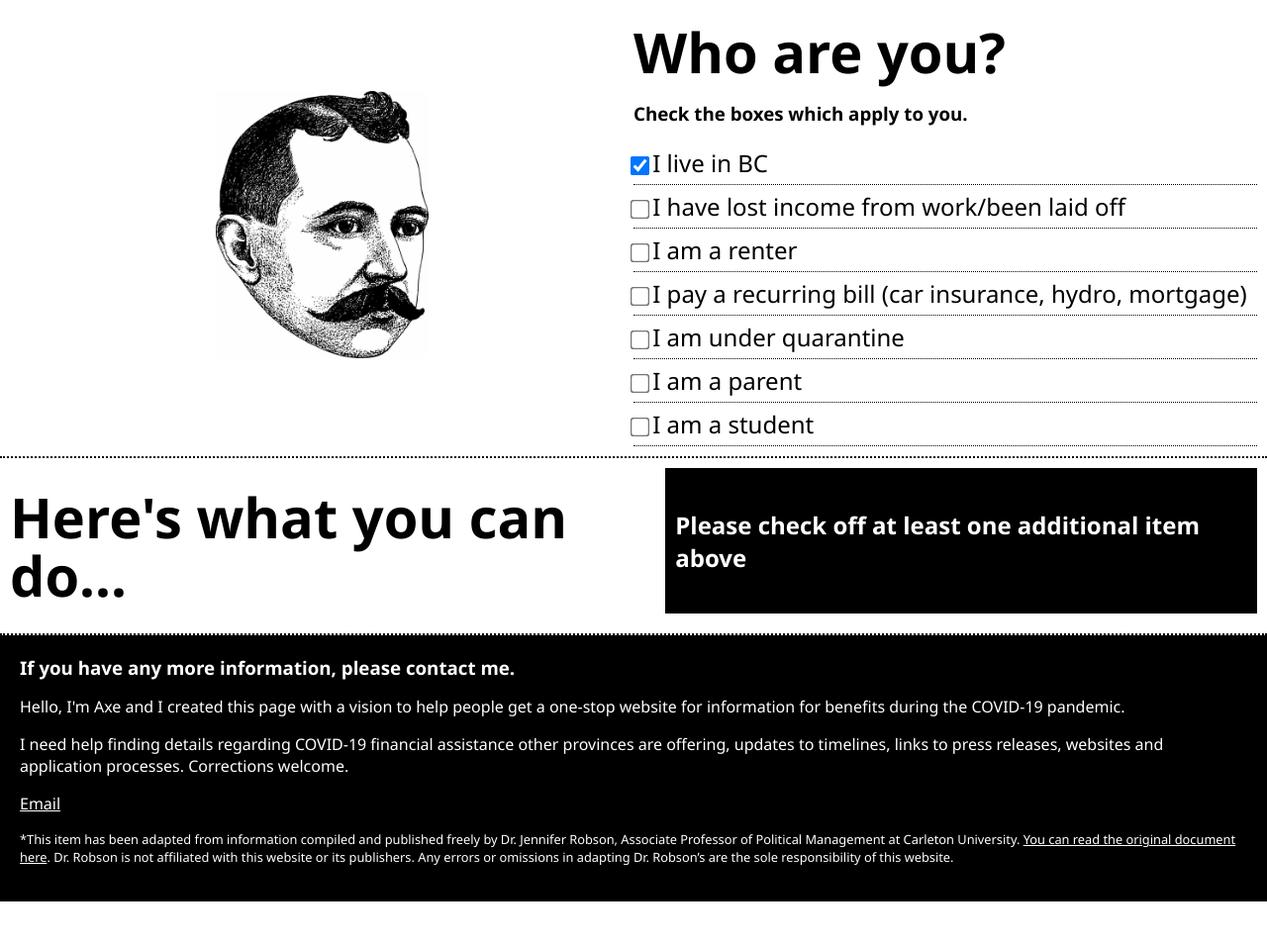
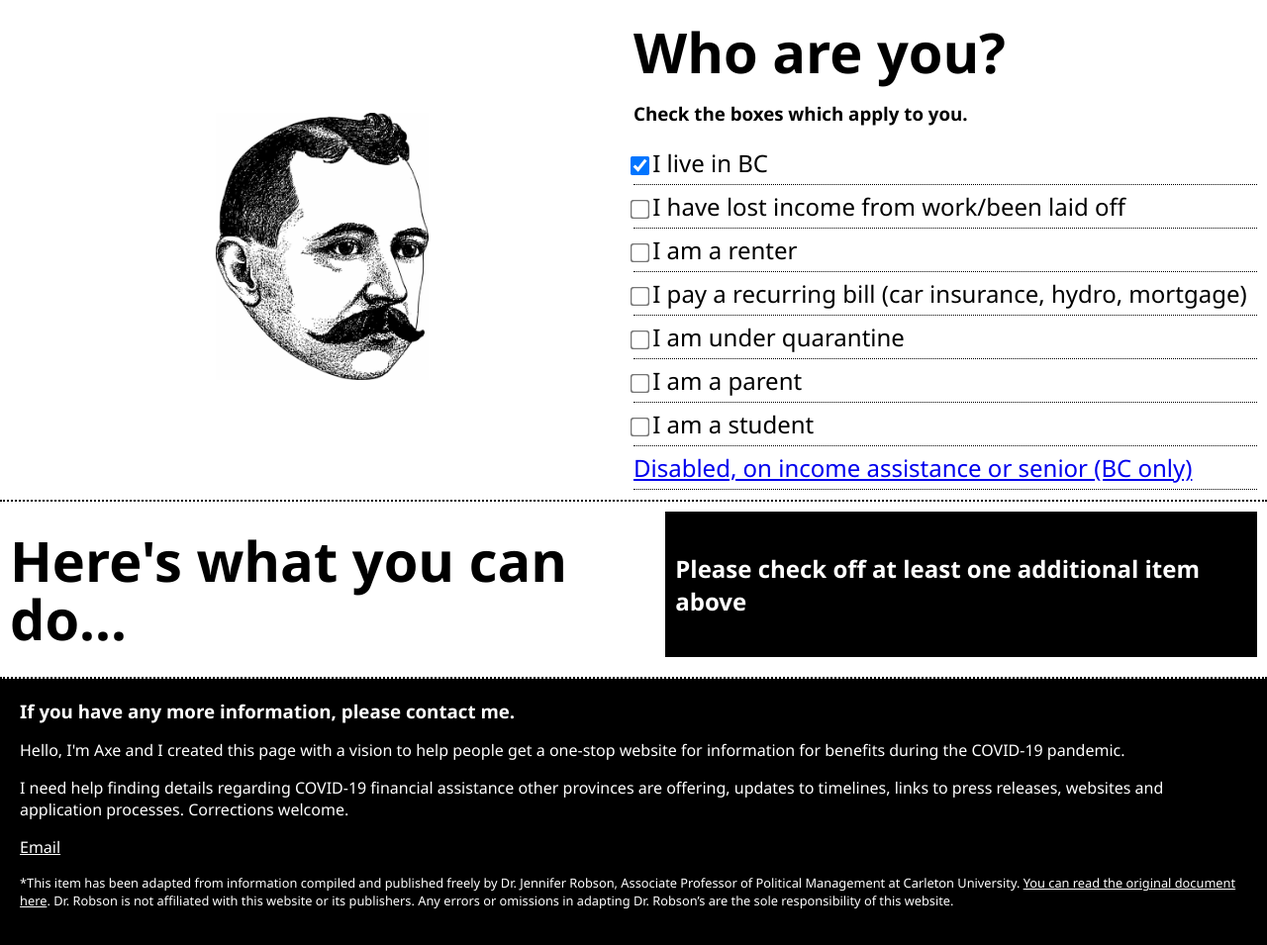
Before and after one commit to xuyunzeng/covid19help, a plain HTML site: page index.html in a window 1280 px wide. Shown: the part 456-1411 px from the top of the page at 99% size. Before the commit the page ends 1367 px from the top, so only its background shows below. Drawn offline with Linux system fonts and the light colour scheme.

Commit message:
disabled, y assistance and senior link added

```diff
--- a/index.html
+++ b/index.html
@@ -94,6 +94,11 @@
           </div>
           <div><input type="checkbox" value="parent" /> I am a parent</div>
           <div><input type="checkbox" value="student" /> I am a student</div>
+          <div>
+            <a href="https://news.gov.bc.ca/releases/2020SDPR0012-000620"
+              >Disabled, on income assistance or senior (BC only)</a
+            >
+          </div>
         </form>
       </div>
     </section>
```
